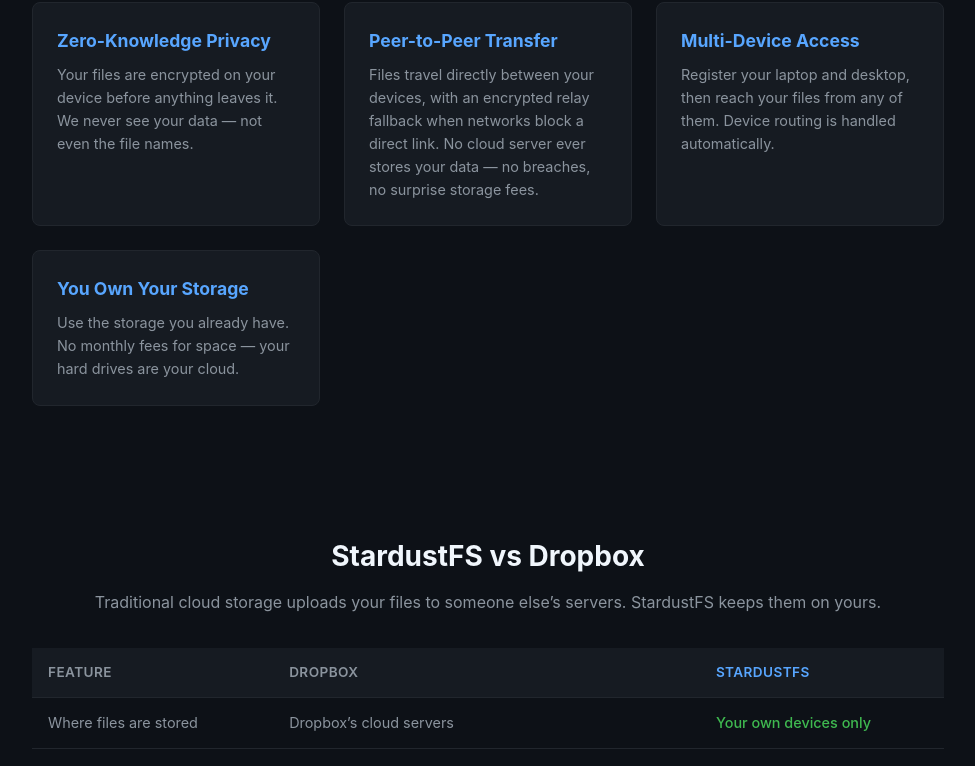
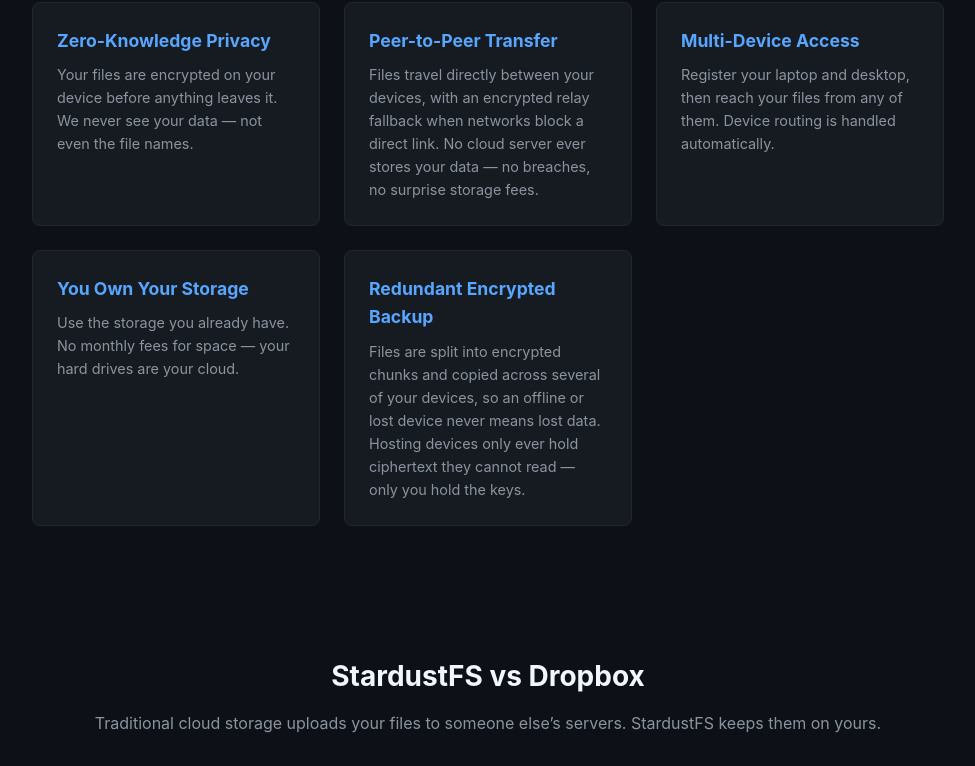
Before and after one commit to YUChoe/stardustfs-server, a FastAPI app: page / in a window 1280 px wide. Shown: the part 629-1395 px from the top of the page, without its empty margins (152-1127 px from the left). Run offline with FastAPI, Linux system fonts and the light colour scheme; parts of the project's set-up code (start-up, migrations or seed data) failed here and were passed over.

Commit message:
@ feat: 랜딩페이지에 암호화 다중 백업 기능 카드 추가
MVP3 리플리케이션(엔진 구현 완료) 반영. 검증된 범위로 정확히 한정:
파일을 암호화 청크로 나눠 여러 자기 디바이스에 복제(오프라인/분실 시 데이터 보존),
보관 기기는 복호화 불가능한 암호문만 보유. en/ko 키 추가(패리티 유지), 카드 1개.
미배포 교차사용자 호스팅/등급별 복제는 미광고. test_pages 2 passed.

Co-Authored-By: Claude Opus 4.8 <noreply@anthropic.com>
@

```diff
--- a/app/i18n.py
+++ b/app/i18n.py
@@ -21,6 +21,8 @@ TRANSLATIONS: dict[str, dict[str, str]] = {
         "feature_multi_desc": "Register your laptop and desktop, then reach your files from any of them. Device routing is handled automatically.",
         "feature_storage_title": "You Own Your Storage",
         "feature_storage_desc": "Use the storage you already have. No monthly fees for space \u2014 your hard drives are your cloud.",
+        "feature_backup_title": "Redundant Encrypted Backup",
+        "feature_backup_desc": "Files are split into encrypted chunks and copied across several of your devices, so an offline or lost device never means lost data. Hosting devices only ever hold ciphertext they cannot read \u2014 only you hold the keys.",
         "comparison_heading": "StardustFS vs Dropbox",
         "comparison_intro": "Traditional cloud storage uploads your files to someone else\u2019s servers. StardustFS keeps them on yours.",
         "col_feature": "Feature",
@@ -146,6 +148,8 @@ TRANSLATIONS: dict[str, dict[str, str]] = {
         "feature_multi_desc": "노트북과 데스크톱을 등록하세요. 어떤 기기에서든 파일에 접근할 수 있고, 디바이스 라우팅은 자동 처리됩니다.",
         "feature_storage_title": "내 저장소를 활용",
         "feature_storage_desc": "이미 가지고 있는 저장 공간을 사용하세요. 용량 요금 없이 내 하드 드라이브가 곧 클라우드입니다.",
+        "feature_backup_title": "암호화 다중 백업",
+        "feature_backup_desc": "파일은 암호화된 청크로 나뉘어 여러 디바이스에 복제됩니다. 한 기기가 꺼져 있거나 분실돼도 데이터를 잃지 않으며, 보관하는 기기는 복호화할 수 없는 암호문만 가집니다 — 키는 오직 나에게 있습니다.",
         "comparison_heading": "StardustFS vs Dropbox",
         "comparison_intro": "기존 클라우드 저장소는 파일을 남의 서버에 올립니다. StardustFS는 내 디바이스에 둡니다.",
         "col_feature": "항목",
--- a/templates/landing.html
+++ b/templates/landing.html
@@ -50,6 +50,10 @@
                     <div class="feature-card">
                         <h3>{{ t.feature_storage_title }}</h3>
                         <p>{{ t.feature_storage_desc }}</p>
+                    </div>
+                    <div class="feature-card">
+                        <h3>{{ t.feature_backup_title }}</h3>
+                        <p>{{ t.feature_backup_desc }}</p>
                     </div>
                 </div>
             </div>
```
